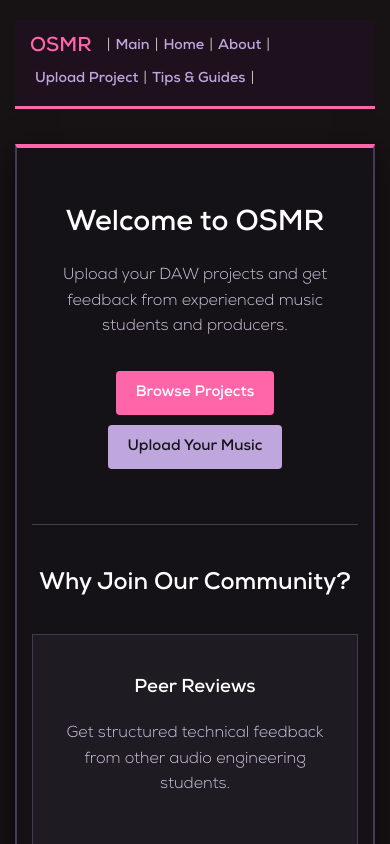
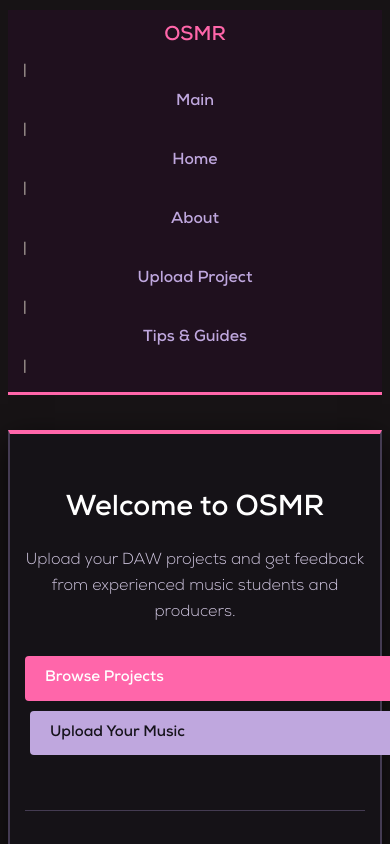
Before and after one commit to heji888-hello/osmr, a website: page index.html in a window 390 px wide. Shown: the top 844 px of the page. Drawn offline with Linux system fonts and the light colour scheme.

Commit message:
Refactor CSS for improved styling and responsiveness

```diff
--- a/Css.css
+++ b/Css.css
@@ -207,24 +207,49 @@ hr {
 }
 
 @media (max-width: 768px) {
+  body {
+    padding: 10px 8px;
+  }
   .main-container {
     padding: 20px 15px;
+    max-width: 100%;
+    margin-bottom: 20px;
   }
-
   h1 {
     font-size: 1.8rem;
   }
-
   nav {
     padding: 10px 15px;
+    flex-direction: column;
+    align-items: stretch;
   }
-
+  nav strong {
+    margin-right: 0;
+    margin-bottom: 8px;
+    text-align: center;
+  }
   nav a {
-    margin: 5px 5px;
-    font-size: 0.9rem;
+    margin: 4px 0;
+    text-align: center;
   }
-
+  .features-layout {
+    flex-direction: column;
+    gap: 15px;
+  }
+  .feature-card {
+    width: 100%;
+    min-width: 0;
+  }
   form {
+    max-width: 100%;
     padding: 15px;
   }
+  .hero-buttons {
+    flex-direction: column;
+    width: 100%;
+  }
+  .hero-buttons a, button {
+    width: 100%;
+    margin: 5px 0;
+  }
 }
```
